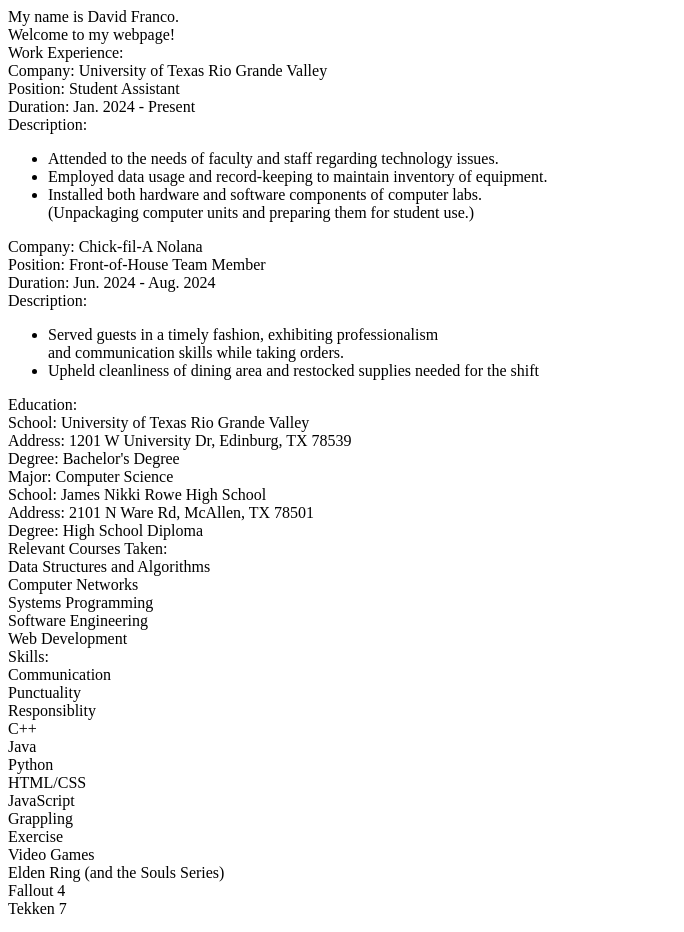
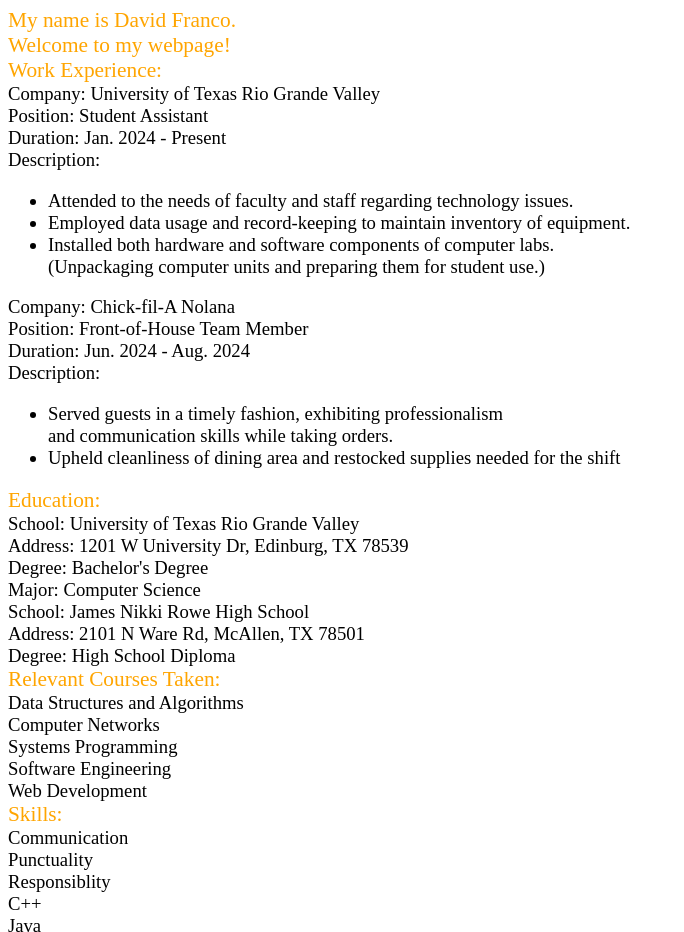
Before and after one commit to DavidFranco100/myWebpage, a plain HTML site: page index.html in a window 1280 px wide. Shown: the top 932 px of the page, without its empty margins (0-684 px from the left). Drawn offline with Linux system fonts and the light colour scheme.

Commit message:
css page added

```diff
--- a/index.html
+++ b/index.html
@@ -2,6 +2,7 @@
 <html>
     <head>
         <title>David Franco</title>
+        <link rel="stylesheet" href="styles.css">
     </head>
     <body>
         <div class = "page">
@@ -11,7 +12,7 @@
             </div>
             <div class = "professional">
                 <div class = "work">
-                    <div>Work Experience:</div>
+                    <div class = "header">Work Experience:</div>
                     <div class = "it">
                         <div>Company: University of Texas Rio Grande Valley</div>
                         <div>Position: Student Assistant</div>
@@ -42,7 +43,7 @@
                     </div>
                 </div>
                 <div class = "education">
-                    <div>Education:</div>
+                    <div class ="header">Education:</div>
                     <div class = "utrgv">
                         <div>School: University of Texas Rio Grande Valley</div>
                         <div>Address: 1201 W University Dr, Edinburg, TX 78539</div>
@@ -56,7 +57,7 @@
                     </div>
                 </div>
                 <div class = "courses">
-                    <div>Relevant Courses Taken:</div>
+                    <div class="header">Relevant Courses Taken:</div>
                     <div>Data Structures and Algorithms</div>
                     <div>Computer Networks</div>
                     <div>Systems Programming</div>
@@ -64,7 +65,7 @@
                     <div>Web Development</div>
                 </div>
                 <div class = "skills">
-                    <div>Skills:</div>
+                    <div class="header">Skills:</div>
                     <div>Communication</div>
                     <div>Punctuality</div>
                     <div>Responsiblity</div>
--- /dev/null
+++ b/styles.css
@@ -0,0 +1,8 @@
+.page{
+    font-size: 14pt;
+}
+
+.header{
+    color: orange;
+    font-size: 16pt;
+}
```
